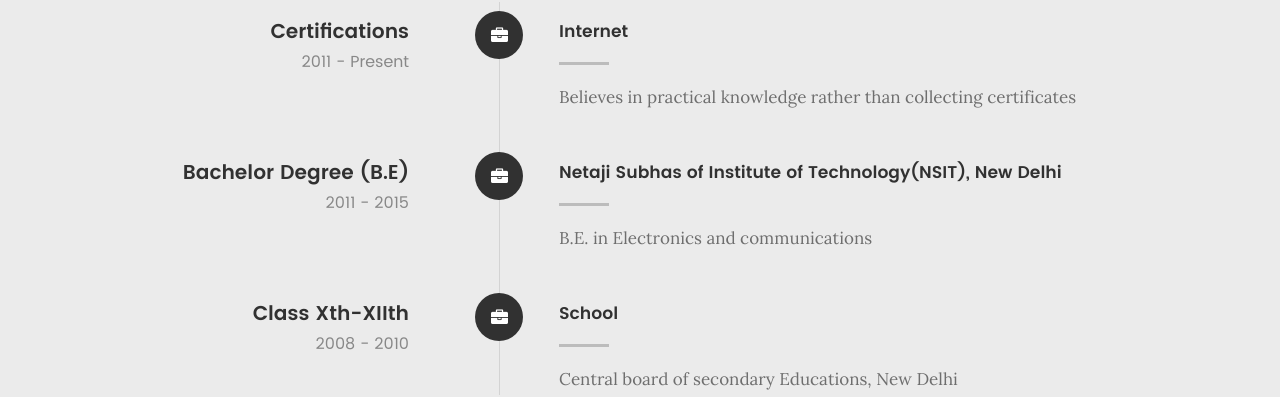
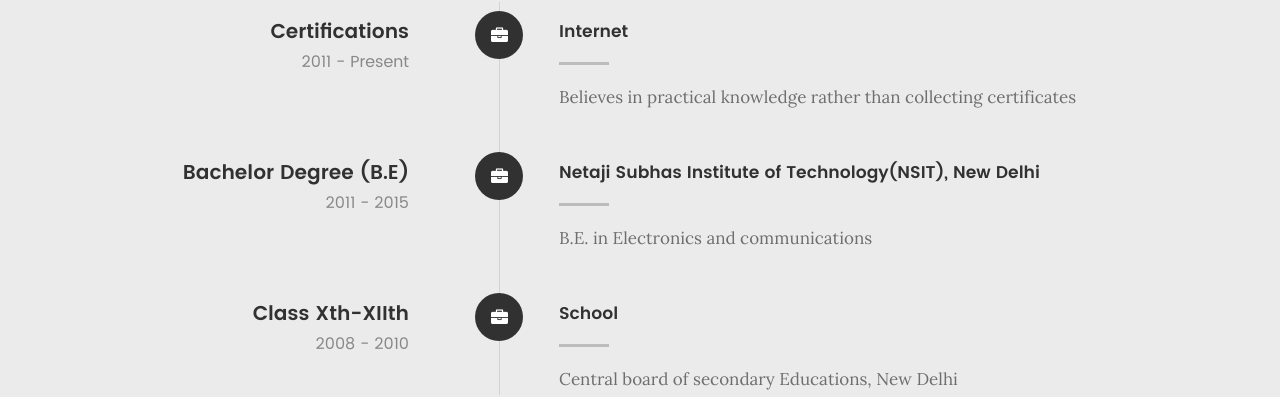
Before and after one commit to SandeepSainiProgrammer/portfolio, a Jekyll site: the page built from index.html, in a window 1280 px wide and 900 px high, scrolled down 4651 px. Shown: the part 96-493 px from the top of the window. Built offline with Jekyll 4.4.1, drawn with Linux system fonts in a browser that asks for light colours; some web fonts are replaced.

```diff
--- a/index.html
+++ b/index.html
@@ -333,7 +333,7 @@ permalink: /
 					</div>
 
 					<div class="timeline-content">
-						<h4>Netaji Subhas of Institute of Technology(NSIT), New Delhi</h4>
+						<h4>Netaji Subhas Institute of Technology(NSIT), New Delhi</h4>
 						<p>B.E. in Electronics and communications</p>
 					</div>
 
```
